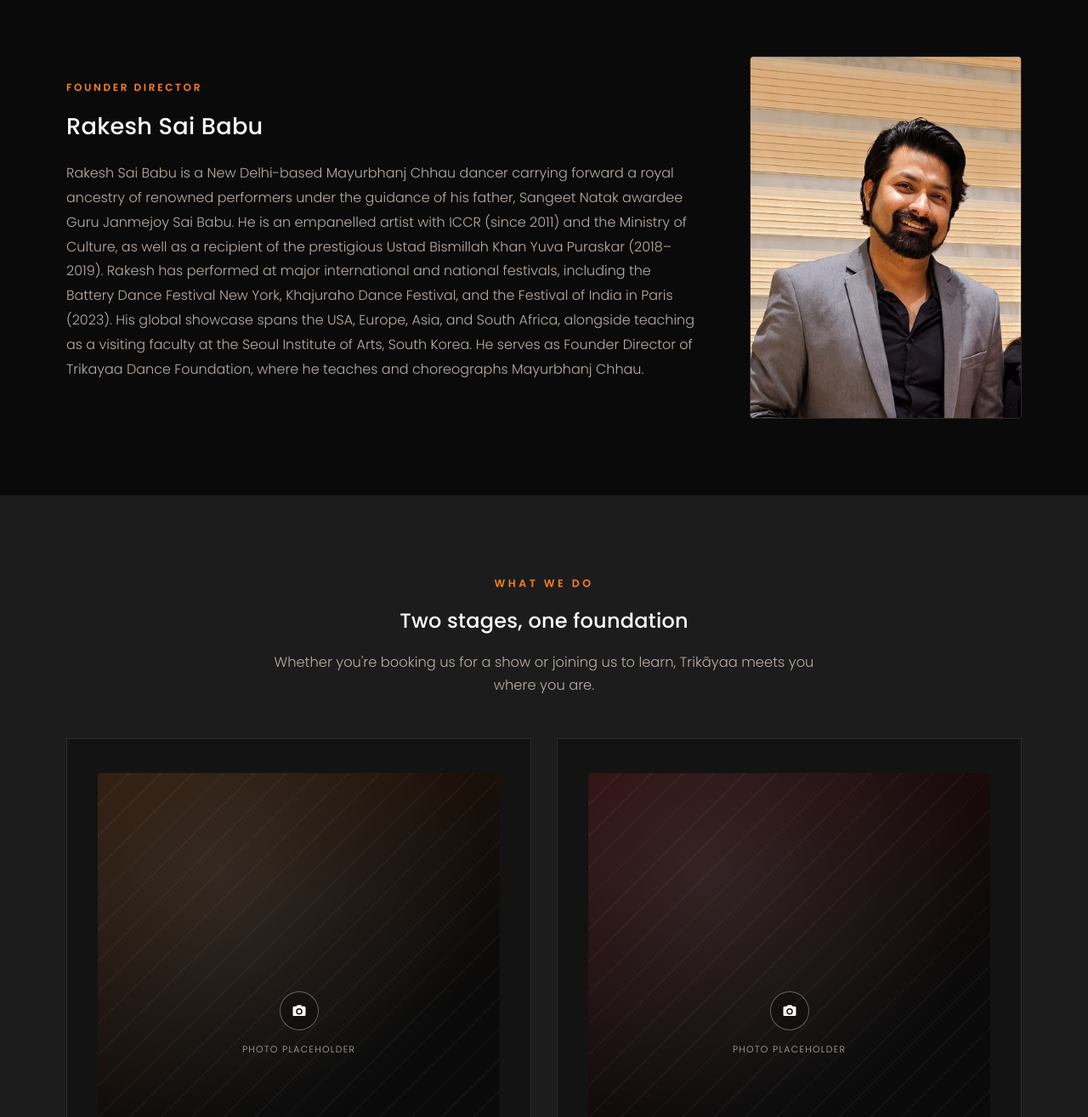
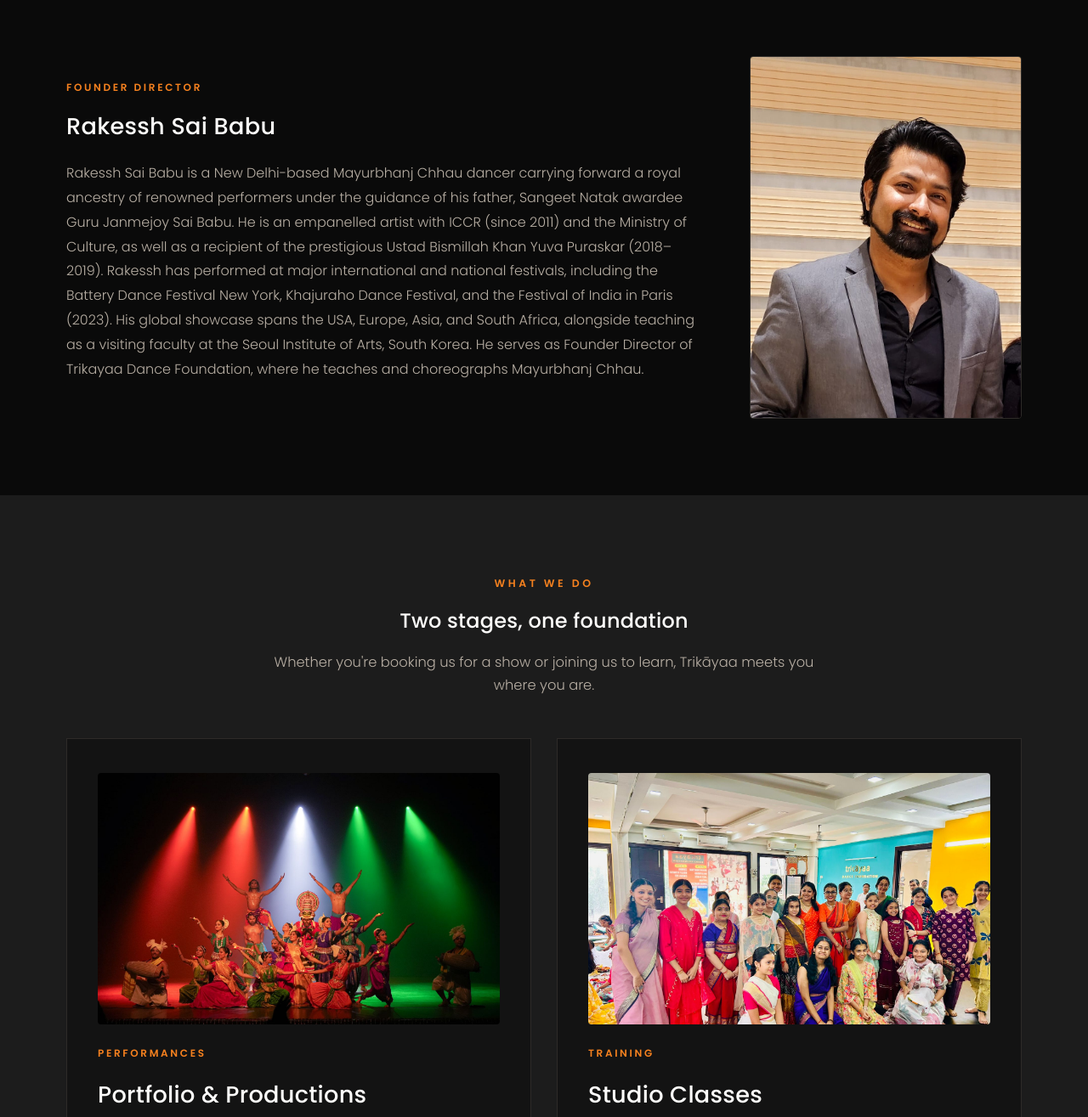
Before and after one commit to reejoulsharma/trikayaa-website, a plain HTML site: page index.html in a window 1280 px wide. Shown: the part 1640-2955 px from the top of the page at 85% size. Drawn offline with Linux system fonts and the light colour scheme.

Commit message:
Fix director name spelling, add homepage thumbnails and Instagram link
- Correct Rakesh to Rakessh throughout the site
- Replace homepage pillar card placeholder icons with real photos
- Add Instagram link to the footer on all pages, and fix the
  previously dead Instagram icon in the Portfolio booking section

Co-Authored-By: Claude Sonnet 5 <noreply@anthropic.com>

```diff
--- a/css/style.css
+++ b/css/style.css
@@ -294,7 +294,8 @@ footer .logo .logo-mark { font-size: 1.3rem; }
 .pillar-card .tag { color: var(--orange); font-size: .75rem; letter-spacing: .22em; text-transform: uppercase; font-weight: 600; }
 .pillar-card h3 { font-size: 1.7rem; }
 .pillar-card p { color: var(--muted); flex-grow: 1; }
-.pillar-thumb { aspect-ratio: 16/10; margin-bottom: 6px; }
+.pillar-thumb { aspect-ratio: 16/10; margin-bottom: 6px; overflow: hidden; border-radius: var(--radius); }
+.pillar-thumb img { width: 100%; height: 100%; object-fit: cover; object-position: center top; display: block; }
 
 /* ---------- Feature grid ---------- */
 .feature-grid { display: grid; grid-template-columns: repeat(3, 1fr); gap: 34px; }
@@ -576,6 +577,15 @@ footer { background: var(--black-soft); border-top: 1px solid var(--line); paddi
   font-size: .8rem; color: var(--muted);
 }
 .footer-bottom .disclaimer { font-size: .74rem; opacity: .7; max-width: 640px; }
+.footer-bottom-left { display: flex; align-items: center; gap: 14px; flex-wrap: wrap; }
+.footer-social {
+  width: 32px; height: 32px; border: 1px solid var(--line); border-radius: 50%;
+  display: flex; align-items: center; justify-content: center;
+  flex-shrink: 0; transition: all .2s ease;
+}
+.footer-social:hover { border-color: var(--orange); background: var(--orange); }
+.footer-social svg { width: 14px; height: 14px; fill: var(--muted); transition: fill .2s ease; }
+.footer-social:hover svg { fill: var(--black); }
 
 /* ---------- Lightbox ---------- */
 .lightbox {
--- a/index.html
+++ b/index.html
@@ -68,12 +68,12 @@
 
     <div class="director-row reverse reveal">
       <div class="director-photo">
-        <img src="assets/director-rakesh.jpeg" alt="Rakesh Sai Babu, Founder Director of Trikāyaa Dance Foundation">
+        <img src="assets/director-rakesh.jpeg" alt="Rakessh Sai Babu, Founder Director of Trikāyaa Dance Foundation">
       </div>
       <div class="director-bio">
         <span class="tag">Founder Director</span>
-        <h3>Rakesh Sai Babu</h3>
-        <p>Rakesh Sai Babu is a New Delhi-based Mayurbhanj Chhau dancer carrying forward a royal ancestry of renowned performers under the guidance of his father, Sangeet Natak awardee Guru Janmejoy Sai Babu. He is an empanelled artist with ICCR (since 2011) and the Ministry of Culture, as well as a recipient of the prestigious Ustad Bismillah Khan Yuva Puraskar (2018–2019). Rakesh has performed at major international and national festivals, including the Battery Dance Festival New York, Khajuraho Dance Festival, and the Festival of India in Paris (2023). His global showcase spans the USA, Europe, Asia, and South Africa, alongside teaching as a visiting faculty at the Seoul Institute of Arts, South Korea. He serves as Founder Director of Trikayaa Dance Foundation, where he teaches and choreographs Mayurbhanj Chhau.</p>
+        <h3>Rakessh Sai Babu</h3>
+        <p>Rakessh Sai Babu is a New Delhi-based Mayurbhanj Chhau dancer carrying forward a royal ancestry of renowned performers under the guidance of his father, Sangeet Natak awardee Guru Janmejoy Sai Babu. He is an empanelled artist with ICCR (since 2011) and the Ministry of Culture, as well as a recipient of the prestigious Ustad Bismillah Khan Yuva Puraskar (2018–2019). Rakessh has performed at major international and national festivals, including the Battery Dance Festival New York, Khajuraho Dance Festival, and the Festival of India in Paris (2023). His global showcase spans the USA, Europe, Asia, and South Africa, alongside teaching as a visiting faculty at the Seoul Institute of Arts, South Korea. He serves as Founder Director of Trikayaa Dance Foundation, where he teaches and choreographs Mayurbhanj Chhau.</p>
       </div>
     </div>
   </div>
@@ -88,11 +88,8 @@
     </div>
     <div class="pillars">
       <div class="pillar-card reveal">
-        <div class="placeholder tone-orange pillar-thumb" data-lightbox data-title="Portfolio — Performance Photo">
-          <div class="ph-content">
-            <div class="ph-icon"><svg viewBox="0 0 24 24"><path d="M9 3l-1.5 2H4a2 2 0 00-2 2v11a2 2 0 002 2h16a2 2 0 002-2V7a2 2 0 00-2-2h-3.5L15 3H9zm3 5a5 5 0 110 10 5 5 0 010-10zm0 2a3 3 0 100 6 3 3 0 000-6z"/></svg></div>
-            <div class="ph-label">Photo Placeholder</div>
-          </div>
+        <div class="pillar-thumb">
+          <img src="assets/gallery/group-3.jpeg" alt="Trikāyaa ensemble performance">
         </div>
         <span class="tag">Performances</span>
         <h3>Portfolio &amp; Productions</h3>
@@ -100,11 +97,8 @@
         <a href="portfolio.html" class="btn btn-outline">View Portfolio</a>
       </div>
       <div class="pillar-card reveal">
-        <div class="placeholder tone-red pillar-thumb" data-lightbox data-title="Studio — Class Photo">
-          <div class="ph-content">
-            <div class="ph-icon"><svg viewBox="0 0 24 24"><path d="M9 3l-1.5 2H4a2 2 0 00-2 2v11a2 2 0 002 2h16a2 2 0 002-2V7a2 2 0 00-2-2h-3.5L15 3H9zm3 5a5 5 0 110 10 5 5 0 010-10zm0 2a3 3 0 100 6 3 3 0 000-6z"/></svg></div>
-            <div class="ph-label">Photo Placeholder</div>
-          </div>
+        <div class="pillar-thumb">
+          <img src="assets/studio-gallery/studio-1.jpeg" alt="Inside the Trikāyaa studio">
         </div>
         <span class="tag">Training</span>
         <h3>Studio Classes</h3>
@@ -162,7 +156,12 @@
       </div>
     </div>
     <div class="footer-bottom">
-      <span>© 2026 Trikāyaa Dance Foundation. All rights reserved.</span>
+      <div class="footer-bottom-left">
+        <span>© 2026 Trikāyaa Dance Foundation. All rights reserved.</span>
+        <a href="https://www.instagram.com/trikayaadancefoundation" target="_blank" rel="noopener noreferrer" class="footer-social" aria-label="Instagram">
+          <svg viewBox="0 0 24 24"><path d="M7 2h10a5 5 0 015 5v10a5 5 0 01-5 5H7a5 5 0 01-5-5V7a5 5 0 015-5zm0 2a3 3 0 00-3 3v10a3 3 0 003 3h10a3 3 0 003-3V7a3 3 0 00-3-3H7zm5 3.5a4.5 4.5 0 110 9 4.5 4.5 0 010-9zm0 2a2.5 2.5 0 100 5 2.5 2.5 0 000-5zm4.8-3.2a1 1 0 110 2 1 1 0 010-2z"/></svg>
+        </a>
+      </div>
       <span class="disclaimer">Demo site — photos, videos, and figures shown are placeholders pending real content.</span>
     </div>
   </div>
```
Also changed, not shown: portfolio.html (+7 -2 lines), studio.html (+6 -1 lines).
